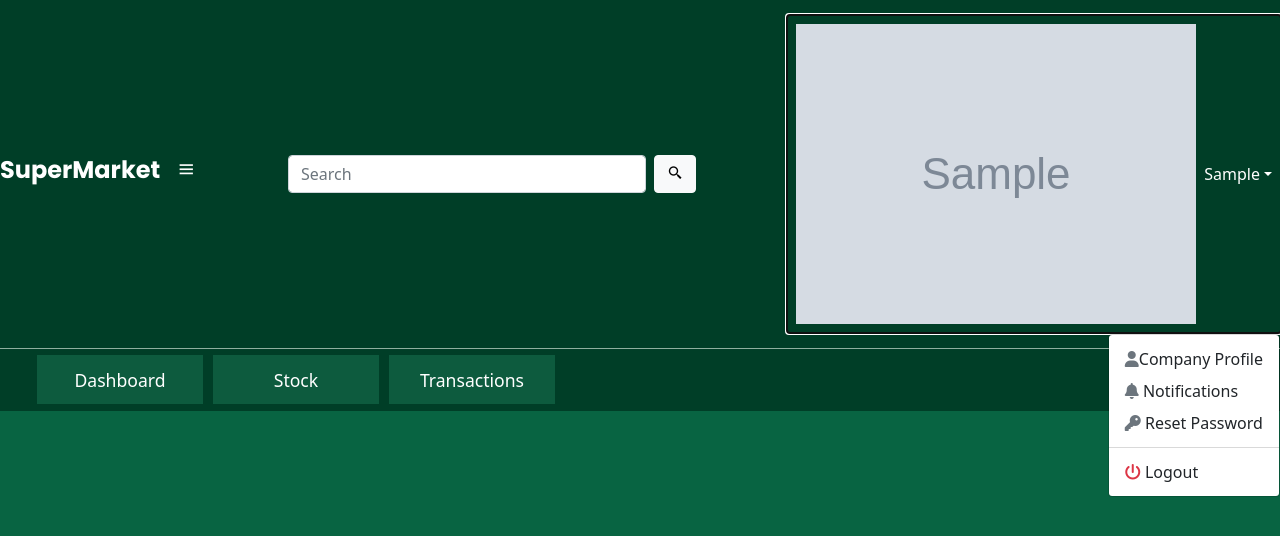
After one commit to Shemeemvp/BillingSoftware, a Django app: template BillApp/templates/base.html in a window 1280 px wide, after a click on "Sample". The commit adds this page. Shown: the top 536 px of the page. Run offline with Django 4.2, Linux system fonts and the light colour scheme; a user stored in the database is signed in; tables that the repository leaves empty hold one stand-in row (values such as "Sample post"); the template is opened without the code that fills it: most values are stand-ins (such as "Sample title", 1, 10 or a date in 2020); grey boxes marked "Sample" are stand-in pictures; some libraries are stand-ins or nearby versions.

Commit message:
GST Validation added, base file added with header and navigation bar. Dashboard page created.

```diff
--- /dev/null
+++ b/BillApp/templates/base.html
@@ -0,0 +1,245 @@
+<!DOCTYPE html>
+<html lang="en">
+<head>
+    {% load static %}
+    <meta charset="UTF-8">
+    <meta name="viewport" content="width=device-width, initial-scale=1.0">
+    <link href="{% static 'assets/css/pace.min.css' %}" rel="stylesheet"/>
+    <script src="{% static 'assets/js/pace.min.js' %}"></script>
+    <script src="https://kit.fontawesome.com/64d58efce2.js" crossorigin="anonymous"></script>
+    <link rel="stylesheet" href="{% static 'assets/vendor/bootstrap/css/bootstrap.min.css' %}">
+    <link rel="stylesheet" href="{% static 'assets/vendor/boxicons/css/boxicons.css' %}">
+    <link
+      rel="stylesheet"
+      href="https://cdnjs.cloudflare.com/ajax/libs/font-awesome/6.4.2/css/all.min.css"
+      integrity="sha512-z3gLpd7yknf1YoNbCzqRKc4qyor8gaKU1qmn+CShxbuBusANI9QpRohGBreCFkKxLhei6S9CQXFEbbKuqLg0DA=="
+      crossorigin="anonymous"
+      referrerpolicy="no-referrer"
+    />
+    <!-- Vector CSS -->
+    <link href="{% static 'assets/plugins/vectormap/jquery-jvectormap-2.0.2.css' %}" rel="stylesheet" />
+    <!--plugins-->
+    <link href="{% static 'assets/plugins/simplebar/css/simplebar.css' %}" rel="stylesheet" />
+    <link href="{% static 'assets/plugins/perfect-scrollbar/css/perfect-scrollbar.css' %}" rel="stylesheet" />
+    <link href="{% static 'assets/plugins/metismenu/css/metisMenu.min.css' %}" rel="stylesheet" />
+
+    <script src="https://code.jquery.com/jquery-3.1.0.min.js"></script>
+    <script src="https://ajax.googleapis.com/ajax/libs/jquery/2.1.1/jquery.min.js"></script>
+    <title>{%block title%}Home{%endblock%}</title>
+</head>
+<body>
+    <style>
+        @import url("https://fonts.googleapis.com/css2?family=Poppins:wght@200;300;400;500;600;700;800&display=swap");
+        body{
+            background: #005f3cf7;
+        }
+        #header{
+         background: #003e27;
+         padding: 0.5rem 0rem;
+        }
+        #navigation{
+         background: #003e27;
+         border-top: 1px solid #8faf9f;
+        }
+        .navbar{
+         display: flex;
+         justify-content: space-between;
+        }
+        .header .logo-text {
+         font-family: "Poppins", sans-serif;
+        }
+        .search_bar{
+            width: 35%;
+        }
+        .search_bar .search_bar_input{
+            width: 80%;
+        }
+        .navbar-nav .dropdown-menu {
+        right: 0 !important;
+        top: 100%;
+        left: unset;
+        margin-top: 0.125rem;
+        }
+        .menu_bar{
+            display: flex;
+            list-style-type: none;
+        }
+        .menubar_item{
+            margin: 0.4rem 0.3rem;
+            padding: 0.7rem;
+            width: 13vw;
+            text-align: center;
+            background: #0d5b3e;
+        }
+        .menubar_item:hover{
+            background: #124d37;
+        }
+        .menubar_item a{
+            color: white;
+            text-decoration: none;
+            font-size: 1.1rem;
+            font-weight: 500;
+        }
+    </style>
+
+
+    <header class="header" id="header">
+        <nav class="navbar navbar-expand">
+            <div class="sidebar-header d-flex justify-content-between">
+                <div class="d-none d-lg-flex">
+                  <img src="" class="logo-icon-2" alt="" />
+                </div>
+                <div class="logo-text text-white">
+                  <h4><b>SuperMarket</b></h4>
+                </div>
+                <a href="javascript:;"  type="button" data-bs-toggle="offcanvas" data-bs-target="#navigation" aria-controls="navigationBar" class="toggle-btn ms-3 fs-5"> <i class="bx bx-menu text-white"></i></a>
+            </div>
+            <div class="search_bar">
+                <form
+                  class="form-inline d-flex justify-content-center"
+                  method="get"
+                  action=""
+                  role="search"
+                  id="navBarSearchForm"
+                >
+                  <div class="search_bar_input">
+                    <input
+                      class="form-control srch mr-sm-2"
+                      type="search"
+                      name="search"
+                      placeholder="Search"
+                      aria-label="Search"
+                      required
+                    />
+                  </div>
+                  <button class="btn btn-light srchbtn ms-2" type="submit">
+                    <i class="bx bx-search-alt-2"></i>
+                  </button>
+                </form>
+            </div>
+            <ul class="navbar-nav justify-content-end">
+              {% if request.user.is_authenticated %}
+              <li class="nav-item dropdown">
+                <a
+                  class="nav-link d-flex d-inline-block align-items-center dropdown-toggle text-white"
+                  data-bs-toggle="dropdown"
+                  id="navbarDropdown"
+                  href="#"
+                  role="button"
+                  aria-haspopup="true"
+                  aria-expanded="false"
+                  ><div class="header_img">
+                    {%if reader.image %}
+                    <img src="{{reader.image.url}}" alt="" />
+                    {%else%}
+                    <img src="{% static 'assets/img/no-image.webp' %}" class="rounded-circle" alt="NoImg" />
+                    {%endif%}
+                  </div>
+                  <span class="ms-2 text-white">{{request.user.first_name}}</span>
+                </a>
+                <div class="dropdown-menu head-dd" id="navbar-dropdown-main" aria-labelledby="navbarDropdown">
+                  <a class="dropdown-item" href=""
+                    ><span><i class="fa fa-user text-secondary"></i></span>Company Profile</a
+                  >
+                  <a class="dropdown-item" href="#dueAlerts" data-bs-toggle="modal"
+                    ><span><i class="fa-solid fa-bell text-secondary"></i></span>
+                    Notifications</a
+                  >
+                  <a
+                    class="dropdown-item"
+                    href="#"
+                    role="button"
+                    ><span><i class="fa-solid fa-key text-secondary"></i></span> Reset
+                    Password</a
+                  >
+                  <div class="dropdown-divider"></div>
+                  <a class="dropdown-item" href="{% url 'userLogout' %}"
+                    ><span><i class="fa-solid fa-power-off text-danger"></i></span>
+                    Logout</a
+                  >
+                </div>
+              </li>
+              {% else %}
+              <li class="nav-item dropdown">
+                <a
+                  class="nav-link dropdown-toggle"
+                  data-mdb-toggle="dropdown"
+                  id="navbarDropdown"
+                  href="#"
+                  role="button"
+                  aria-haspopup="true"
+                  aria-expanded="false"
+                >
+                  <div class="header_img">
+                    <img src="{% static 'assets/img/no-image.webp' %}" alt="" />
+                  </div>
+                </a>
+                <div class="dropdown-menu head-dd" aria-labelledby="navbarDropdown">
+                  <a class="dropdown-item" href=""
+                    ><span
+                      ><i class="fa-solid fa-right-to-bracket text-info"></i
+                    ></span>
+                    Login</a
+                  >
+                  <div class="dropdown-divider"></div>
+                  <a
+                    class="dropdown-item d-flex d-inline-block align-items-center"
+                    href=""
+                    ><span><i class="fa fa-user text-secondary me-2"></i></span>
+                    New Customer?
+                    <div class="w-100 ms-2 d-flex justify-content-end">
+                      <span class="btn btn-outline-primary">Sign Up</span>
+                    </div></a
+                  >
+                </div>
+              </li>
+              {% endif %}
+            </ul>
+        </nav>
+
+      </header>
+      <div class="offcanvas offcanvas-top mb-2" data-bs-scroll="true" data-bs-backdrop="false" tabindex="-1" id="navigation" aria-labelledby="navigationBarLabel">
+        <div class="offcanvas-body">
+            <nav class="topbar-nav">
+                <ul class="menu_bar" id="menu_bar_items">
+                  <li class="menubar_item">
+                    <a href="{% url 'goDashboard' %}">
+                      <div class="menu-title">Dashboard</div>
+                    </a>
+                  </li>
+                  <li class="menubar_item">
+                    <a href="{% url 'goDashboard' %}">
+                      <div class="menu-title">Stock</div>
+                    </a>
+                  </li>
+                  <li class="menubar_item">
+                    <a href="{% url 'goDashboard' %}">
+                      <div class="menu-title">Transactions</div>
+                    </a>
+                  </li>
+                </ul>
+            </nav>
+        </div>
+      </div>
+
+    <div class="container-fluid">
+        {%block content%}
+
+        {%endblock%}
+    </div>
+    <footer></footer>
+
+
+
+    <script
+    src="https://cdn.jsdelivr.net/npm/@popperjs/core@2.9.2/dist/umd/popper.min.js"
+    integrity="sha384-IQsoLXl5PILFhosVNubq5LC7Qb9DXgDA9i+tQ8Zj3iwWAwPtgFTxbJ8NT4GN1R8p"
+    crossorigin="anonymous"
+  ></script>
+  <script
+    src="https://cdn.jsdelivr.net/npm/bootstrap@5.0.2/dist/js/bootstrap.min.js"
+    integrity="sha384-cVKIPhGWiC2Al4u+LWgxfKTRIcfu0JTxR+EQDz/bgldoEyl4H0zUF0QKbrJ0EcQF"
+    crossorigin="anonymous"
+  ></script>
+</body>
+</html>
--- a/BillApp/urls.py
+++ b/BillApp/urls.py
@@ -7,4 +7,6 @@ urlpatterns = [
     path('register_user',views.registerUser, name='registerUser'),
     path('user_login',views.userLogin, name='userLogin'),
     path('go_dashboard', views.goDashboard, name='goDashboard'),
+
+    path('logout',views.userLogout, name='userLogout'),
 ]
--- a/static/assets/css/pace.min.css
+++ b/static/assets/css/pace.min.css
@@ -81,5 +81,5 @@
     z-index: 3000;
     position: fixed;
     top: 0;
-    background-color: #1d2125;
+    background-color: #053826;
 }
```
Also changed, not shown: BillApp/templates/dashboard.html (+5 -11 lines), BillApp/templates/login.html (+73 -36 lines), BillApp/views.py (+29 -16 lines), static/assets/img/no-image.webp (added), static/assets/img/sup_reg.jpg (added).
